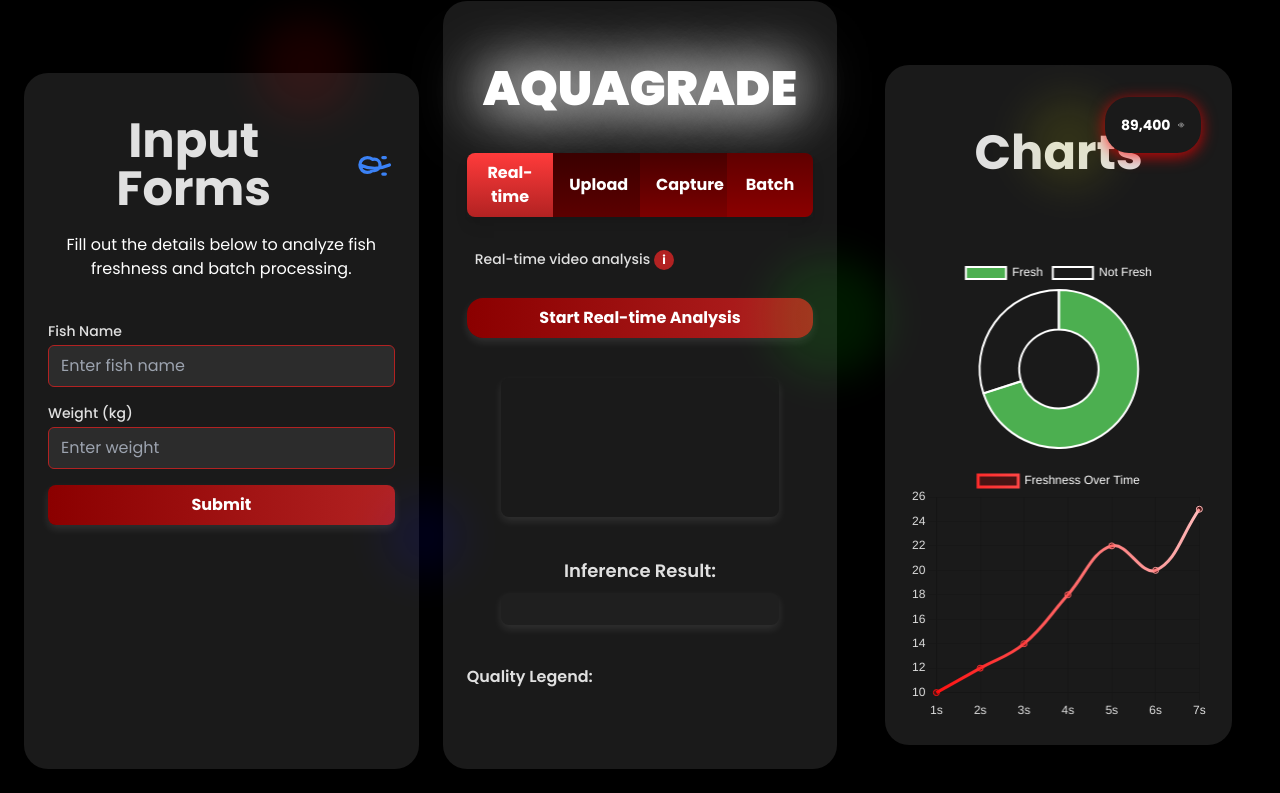
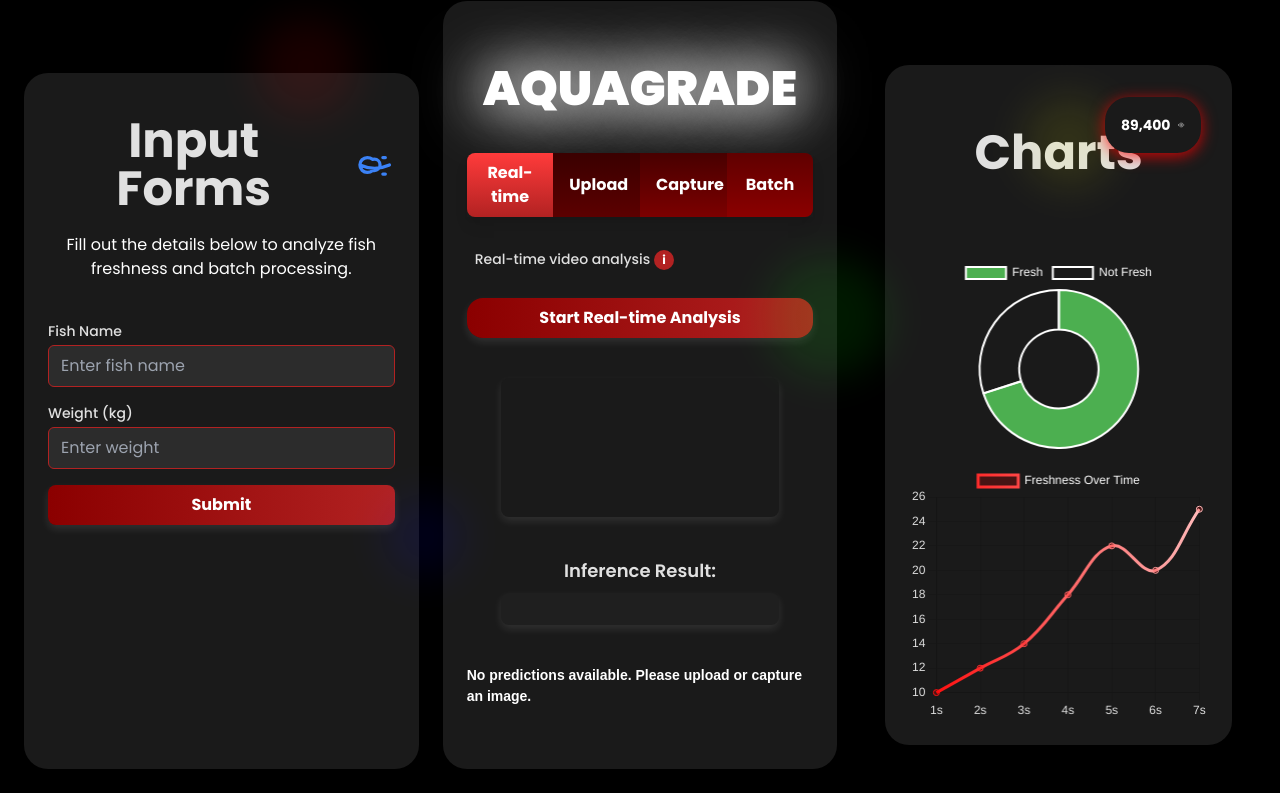
Before and after one commit to eyronnnn/flaskdeploy, a Flask app: page / in a window 1280 px wide. Shown: the part 63-856 px from the top of the page. Run offline with Flask 3, Linux system fonts and the light colour scheme; some libraries are stand-ins or nearby versions; some web fonts are replaced.

Commit message:
fixed visual bug🐛

```diff
--- a/templates/index.html
+++ b/templates/index.html
@@ -764,10 +764,25 @@
       let streaming = false;
 
       document.addEventListener("DOMContentLoaded", () => {
-        // default state of the site
+        // Initialize default state on page load
+        setDefaultState();
       });
 
       //   START OF HELPER FUNCTIONS ZONE
+      function setDefaultState() {
+        const legendContainer = document.getElementById("qualityLegend");
+
+        if (!legendContainer) {
+          console.error("Element with ID 'qualityLegend' not found.");
+          return;
+        }
+
+        legendContainer.innerHTML = `
+            <div class="legend-item">
+                <span>No predictions available. Please upload or capture an image.</span>
+            </div>
+        `;
+      }
       function generateShade(baseColor, factor) {
         const hexToRgb = (hex) => {
           let bigint = parseInt(hex.slice(1), 16);
@@ -794,6 +809,31 @@
         return rgbToHex(r, g, b);
       }
 
+      // Function to filter and format the label dynamically
+      function filterLabel(rawLabel, confidence) {
+        const confidencePercentage = (confidence * 100).toFixed(1); // Format confidence as percentage
+
+        let processedLabel = rawLabel.replaceAll(" ", "");
+
+        // Split the raw label into parts by " - "
+        const labelParts = processedLabel.split("-");
+
+        // Extract the first and last parts, ignoring the middle (numeric) part
+        let classLabel = labelParts[0]; // e.g., "TILAPIA", "SKIN", "EYE"
+        let qualityLabel = "";
+
+        if (labelParts.length > 2) {
+          // If 3 parts, extract class and quality, ignore the middle numeric part
+          qualityLabel = labelParts[2].replace("-", ""); // e.g., "Acceptable"
+        } else if (labelParts.length === 2) {
+          // If 2 parts, extract class and quality
+          qualityLabel = labelParts[1].replace("-", ""); // e.g., "Excellent"
+        }
+
+        // Return formatted string with confidence
+        return `${classLabel} (${confidencePercentage}%)`;
+      }
+
       function getContrastColor(r, g, b) {
         // Calculate brightness based on perceived luminance formula
         const brightness = (r * 299 + g * 587 + b * 114) / 1000;
@@ -811,7 +851,13 @@
           return;
         }
 
-        legendContainer.innerHTML = ""; // Clear previous legend content
+        // Clear previous content
+        legendContainer.innerHTML = "";
+
+        if (!predictions || predictions.length === 0) {
+          setDefaultState(); // Set default message when no predictions
+          return;
+        }
 
         const labelCounts = {};
 
@@ -845,31 +891,6 @@
 
           legendContainer.appendChild(legendItem);
         });
-      }
-
-      // Function to filter and format the label dynamically
-      function filterLabel(rawLabel, confidence) {
-        const confidencePercentage = (confidence * 100).toFixed(1); // Format confidence as percentage
-
-        let processedLabel = rawLabel.replaceAll(" ", "");
-
-        // Split the raw label into parts by " - "
-        const labelParts = processedLabel.split("-");
-
-        // Extract the first and last parts, ignoring the middle (numeric) part
-        let classLabel = labelParts[0]; // e.g., "TILAPIA", "SKIN", "EYE"
-        let qualityLabel = "";
-
-        if (labelParts.length > 2) {
-          // If 3 parts, extract class and quality, ignore the middle numeric part
-          qualityLabel = labelParts[2].replace("-", ""); // e.g., "Acceptable"
-        } else if (labelParts.length === 2) {
-          // If 2 parts, extract class and quality
-          qualityLabel = labelParts[1].replace("-", ""); // e.g., "Excellent"
-        }
-
-        // Return formatted string with confidence
-        return `${classLabel} (${confidencePercentage}%)`;
       }
 
       function displayImageWithBoundingBoxes(
```
